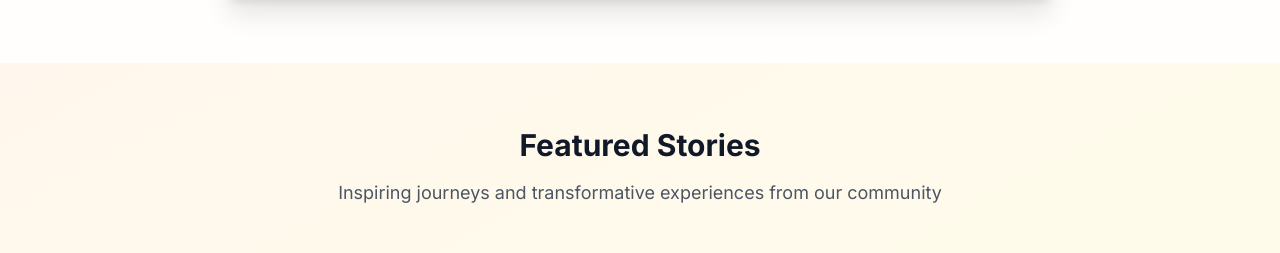
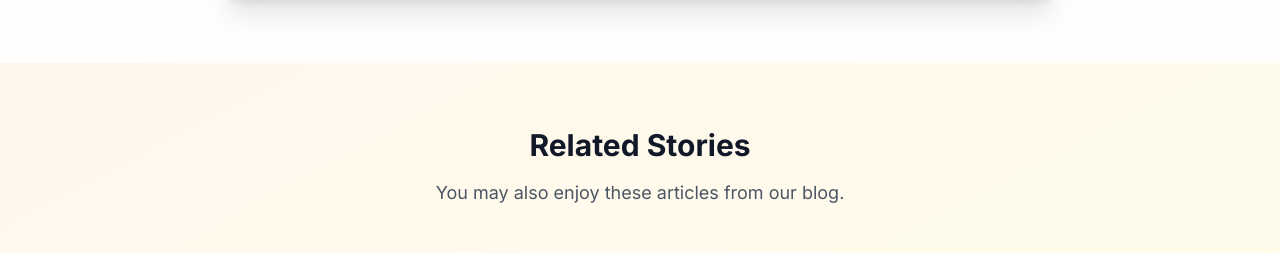
Before and after one commit to rksiitd1/gurukulam-v6, a Next.js app: page /blog/agricultural-innovation-modern-farming in a window 1280 px wide. Shown: the part 1232-1485 px from the top of the page. Built offline with nearby package versions, Linux system fonts and the light colour scheme.

Commit message:
new related posts title and tagline
The Related Posts section now has a distinct title ("Related Stories") and tagline ("You may also enjoy these articles from our blog.") to clearly differentiate it from the Featured Posts section.

```diff
--- a/components/blog/related-posts.tsx
+++ b/components/blog/related-posts.tsx
@@ -36,8 +36,8 @@ export function RelatedPosts({ currentId }: RelatedPostsProps) {
     <section className="py-16 bg-gradient-to-br from-orange-50 via-amber-50 to-yellow-50">
       <div className="max-w-7xl mx-auto px-4 sm:px-6 lg:px-8">
         <div className="text-center mb-12">
-          <h2 className="text-3xl font-bold text-gray-900 mb-4">Featured Stories</h2>
-          <p className="text-lg text-gray-600">Inspiring journeys and transformative experiences from our community</p>
+          <h2 className="text-3xl font-bold text-gray-900 mb-4">Related Stories</h2>
+          <p className="text-lg text-gray-600">You may also enjoy these articles from our blog.</p>
         </div>
 
         <div className="grid grid-cols-1 md:grid-cols-2 lg:grid-cols-3 gap-6">
```
